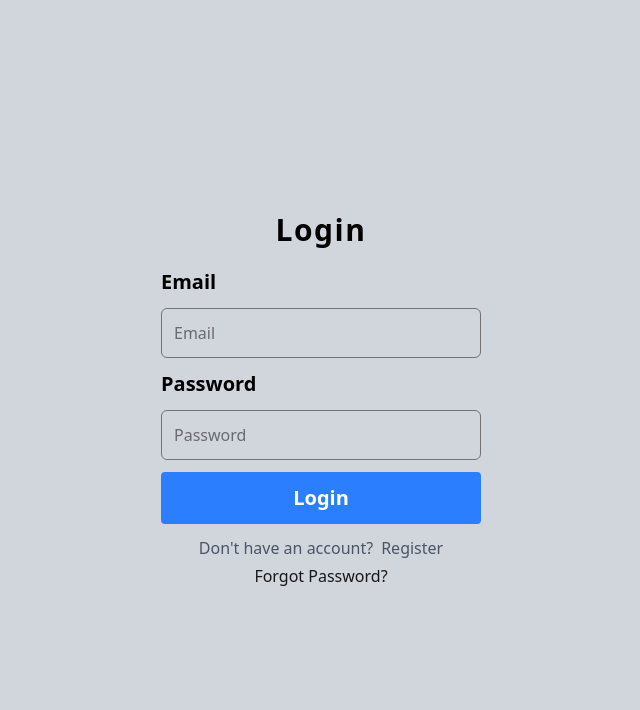
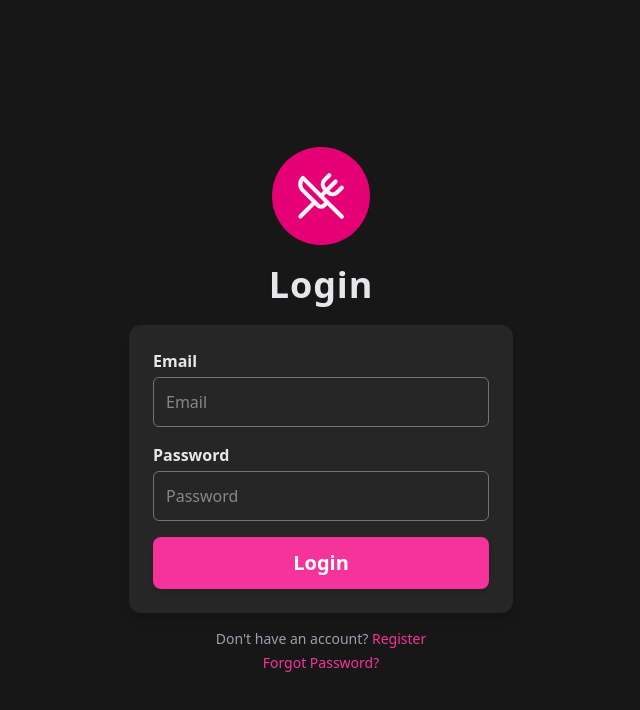
Before and after one commit to edwardogheneochuko/Lounge_client, a React (Vite) app: page /login in a window 1280 px wide. Shown: the top 710 px of the page, without its empty margins (319-959 px from the left). Built offline with nearby package versions, Linux system fonts and the light colour scheme.

Commit message:
added ui ux design for auth improvements

```diff
--- a/package.json
+++ b/package.json
@@ -14,6 +14,7 @@
     "@tailwindcss/vite": "^4.1.12",
     "axios": "^1.11.0",
     "immer": "^10.1.3",
+    "lucide-react": "^0.544.0",
     "persist": "^0.2.7",
     "react": "^19.1.1",
     "react-dom": "^19.1.1",
--- a/src/auth/ForgotPassword.jsx
+++ b/src/auth/ForgotPassword.jsx
@@ -6,7 +6,8 @@ import SubmitBtn from "../components/SubmitBtn";
 import { Link } from "react-router-dom";
 
 const ForgotPassword = () => {
-  const borderStyles = "border border-neutral-500 py-3 rounded-md px-3 w-full";
+  const borderStyles =
+    "border border-neutral-500 p-3 rounded-md bg-neutral-800 text-gray-200 focus:outline-none focus:ring-2 focus:ring-pink-500";
   const [loading, setLoading] = React.useState(false);
   const [serverMessage, setServerMessage] = React.useState("");
 
@@ -45,14 +46,18 @@ const ForgotPassword = () => {
   };
 
   return (
-    <div className="flex items-center justify-center h-screen flex-col bg-gray-300">
-      <h2 className="text-3xl font-bold mb-5 tracking-wider">
+    <div className="flex flex-col items-center justify-center min-h-screen bg-neutral-900 px-4">
+      <h2 className="text-4xl font-bold tracking-wide text-gray-200 mb-6">
         Forgot Password
       </h2>
 
-      <form onSubmit={handleSubmit(onSubmit)} className="grid space-y-3 w-80">
+      <form
+        onSubmit={handleSubmit(onSubmit)}
+        className="w-full max-w-sm grid gap-4 bg-neutral-800 p-6 rounded-xl shadow-lg"
+      >
         {/* Email */}
-        <label htmlFor="email" className="font-semibold text-xl">
+        <div className="flex flex-col">
+          <label htmlFor="email" className="font-semibold text-gray-200 mb-1">
             Email
           </label>
           <input
@@ -63,35 +68,41 @@ const ForgotPassword = () => {
             {...register("email")}
           />
           {errors.email && (
-          <p className="text-red-500 text-sm">{errors.email.message}</p>
+            <p className="text-red-500 text-sm mt-1">{errors.email.message}</p>
           )}
+        </div>
 
         {/* Server messages */}
         {serverMessage && (
-          <p className="text-center text-blue-600">{serverMessage}</p>
+          <p
+            className={`text-center font-medium ${
+              serverMessage.toLowerCase().includes("sent")
+                ? "text-green-600"
+                : "text-red-600"
+            }`}
+          >
+            {serverMessage}
+          </p>
         )}
 
         <SubmitBtn title="Send Reset Link" loading={loading} />
       </form>
 
       {/* Links */}
-      <div className="mt-3 flex flex-col items-center gap-1">
+      <div className="mt-4 flex flex-col items-center gap-2 text-sm text-gray-400">
+        <Link
+          to="/login"
+          className="text-pink-500 font-semibold hover:underline text-lg"
+        >
+          Back to Login
+        </Link>
+
         <Link
           to="/reset-password"
-          className="text-neutral-800 text-lg font-semibold hover:underline"
+          className="text-pink-500 font-semibold hover:underline text-lg"
         >
           Reset Page
         </Link>
-
-        <p className="text-neutral-700">
-          Go back to
-          <Link
-            to="/login"
-            className="hover:underline text-neutral-800 font-semibold ml-1 text-lg"
-          >
-            Login
-          </Link>
-        </p>
       </div>
     </div>
   );
--- a/src/auth/Login.jsx
+++ b/src/auth/Login.jsx
@@ -1,10 +1,11 @@
 import React from "react";
 import { useForm } from "react-hook-form";
 import { zodResolver } from "@hookform/resolvers/zod";
-import { loginSchema } from "../schemas/authSchemas"; // your Zod schema
+import { loginSchema } from "../schemas/authSchemas";
 import { useNavigate, Link } from "react-router-dom";
 import useAuthStore from "../store/authStore";
 import SubmitBtn from "../components/SubmitBtn";
+import Header from "../components/Header";
 
 const Login = () => {
   const navigate = useNavigate();
@@ -12,7 +13,8 @@ const Login = () => {
   const [loading, setLoading] = React.useState(false);
   const [serverError, setServerError] = React.useState("");
 
-  const borderStyles = "border border-neutral-500 py-3 rounded-md px-3";
+  const borderStyles =
+    "border border-neutral-500 p-3 rounded-md bg-neutral-800 text-gray-200 focus:outline-none focus:ring-2 focus:ring-pink-500";
 
   const {
     register,
@@ -25,19 +27,11 @@ const Login = () => {
       setLoading(true);
       setServerError("");
 
-      // Call Zustand login
       await loginUser(data.email, data.password);
 
-      // Get logged-in user from Zustand
       const { user } = useAuthStore.getState();
-
-      // Redirect based on role
-      if (user?.role === "admin") {
-        navigate("/admin");
-      } else {
-
-        navigate("/shop");
-      }
+      if (user?.role === "admin") navigate("/admin");
+      else navigate("/shop");
     } catch (err) {
       setServerError(err.message || "Login failed");
     } finally {
@@ -45,13 +39,23 @@ const Login = () => {
     }
   };
 
+  return (
+    <div className="flex flex-col items-center justify-center min-h-screen bg-neutral-900 px-4">
+      <Header />
 
-  return (
-    <div className="flex items-center justify-center h-screen flex-col bg-gray-300">
-      <h2 className="text-3xl font-bold mb-5 tracking-wider">Login</h2>
-      <form onSubmit={handleSubmit(onSubmit)} className="grid space-y-3 w-80">
+      <h2 className="text-4xl font-bold tracking-wide text-gray-200 my-5">
+        Login
+      </h2>
+
+      <form
+        onSubmit={handleSubmit(onSubmit)}
+        className="w-full max-w-sm grid gap-4 bg-neutral-800 p-6 rounded-xl shadow-lg"
+      >
         {/* Email */}
-        <label htmlFor="email" className="font-semibold text-xl">Email</label>
+        <div className="flex flex-col">
+          <label htmlFor="email" className="font-semibold text-gray-200 mb-1">
+            Email
+          </label>
           <input
             id="email"
             type="text"
@@ -60,11 +64,15 @@ const Login = () => {
             {...register("email")}
           />
           {errors.email && (
-          <p className="text-red-500 text-sm">{errors.email.message}</p>
+            <p className="text-red-500 text-sm mt-1">{errors.email.message}</p>
           )}
+        </div>
 
         {/* Password */}
-        <label htmlFor="password" className="font-semibold text-xl">Password</label>
+        <div className="flex flex-col">
+          <label htmlFor="password" className="font-semibold text-gray-200 mb-1">
+            Password
+          </label>
           <input
             id="password"
             type="password"
@@ -73,27 +81,30 @@ const Login = () => {
             {...register("password")}
           />
           {errors.password && (
-          <p className="text-red-500 text-sm">{errors.password.message}</p>
+            <p className="text-red-500 text-sm mt-1">{errors.password.message}</p>
           )}
+        </div>
 
         {/* Server error */}
-        {serverError && <p className="text-red-600">{serverError}</p>}
+        {serverError && (
+          <p className="text-red-600 text-center font-medium">{serverError}</p>
+        )}
 
         {/* Submit button */}
         <SubmitBtn title="Login" loading={loading} />
       </form>
 
       {/* Links */}
-      <div className="mt-3 text-gray-600">
-        Don&apos;t have an account?
-        <Link to="/register" className="ml-2 hover:underline">
+      <div className="mt-4 text-gray-400 text-sm">
+        Don&apos;t have an account?{" "}
+        <Link to="/register" className="text-pink-500 hover:underline">
           Register
         </Link>
       </div>
 
       <Link
         to="/forgot-password"
-        className="mt-1 text-neutral-900 hover:underline"
+        className="mt-1 text-pink-500 text-sm hover:underline"
       >
         Forgot Password?
       </Link>
--- a/src/auth/Register.jsx
+++ b/src/auth/Register.jsx
@@ -13,7 +13,8 @@ const Register = () => {
   const [loading, setLoading] = React.useState(false);
   const [serverError, setServerError] = React.useState("");
 
-  const borderStyles = "border border-neutral-500 py-3 rounded-md px-3";
+  const borderStyles =
+    "border border-neutral-500 p-3 rounded-md bg-neutral-800 text-gray-200 focus:outline-none focus:ring-2 focus:ring-pink-500";
 
   const {
     register,
@@ -26,10 +27,7 @@ const Register = () => {
       setLoading(true);
       setServerError("");
 
-      // call Zustand register (sends Axios request)
       await registerUser(data.username, data.email, data.password);
-
-      // navigate to homepage (or dashboard)
       navigate("/");
     } catch (err) {
       setServerError(err.message || "Something went wrong");
@@ -39,12 +37,18 @@ const Register = () => {
   };
 
   return (
-    <div className="flex items-center justify-center h-screen flex-col bg-gray-300">
-      <h2 className="text-3xl font-bold mb-5 tracking-wider">Register</h2>
+    <div className="flex flex-col items-center justify-center min-h-screen bg-neutral-900 px-4">
+      <h2 className="text-4xl font-bold tracking-wide text-gray-200 mb-6">
+        Register
+      </h2>
 
-      <form onSubmit={handleSubmit(onSubmit)} className="grid space-y-3 w-80">
+      <form
+        onSubmit={handleSubmit(onSubmit)}
+        className="w-full max-w-sm grid gap-4 bg-neutral-800 p-6 rounded-xl shadow-lg"
+      >
         {/* Username */}
-        <label htmlFor="username" className="font-semibold text-xl">
+        <div className="flex flex-col">
+          <label htmlFor="username" className="font-semibold text-gray-200 mb-1">
             Username
           </label>
           <input
@@ -55,11 +59,15 @@ const Register = () => {
             {...register("username")}
           />
           {errors.username && (
-          <p className="text-red-500 text-sm">{errors.username.message}</p>
+            <p className="text-red-500 text-sm mt-1">{errors.username.message}</p>
           )}
+        </div>
 
         {/* Email */}
-        <label htmlFor="email" className="font-semibold text-xl">Email</label>
+        <div className="flex flex-col">
+          <label htmlFor="email" className="font-semibold text-gray-200 mb-1">
+            Email
+          </label>
           <input
             id="email"
             type="text"
@@ -68,11 +76,15 @@ const Register = () => {
             {...register("email")}
           />
           {errors.email && (
-          <p className="text-red-500 text-sm">{errors.email.message}</p>
+            <p className="text-red-500 text-sm mt-1">{errors.email.message}</p>
           )}
+        </div>
 
         {/* Password */}
-        <label htmlFor="password" className="font-semibold text-xl">Password</label>
+        <div className="flex flex-col">
+          <label htmlFor="password" className="font-semibold text-gray-200 mb-1">
+            Password
+          </label>
           <input
             id="password"
             type="password"
@@ -81,11 +93,13 @@ const Register = () => {
             {...register("password")}
           />
           {errors.password && (
-          <p className="text-red-500 text-sm">{errors.password.message}</p>
+            <p className="text-red-500 text-sm mt-1">{errors.password.message}</p>
           )}
+        </div>
 
         {/* Confirm Password */}
-        <label htmlFor="confirmPassword" className="font-semibold text-xl">
+        <div className="flex flex-col">
+          <label htmlFor="confirmPassword" className="font-semibold text-gray-200 mb-1">
             Confirm Password
           </label>
           <input
@@ -96,19 +110,23 @@ const Register = () => {
             {...register("confirmPassword")}
           />
           {errors.confirmPassword && (
-          <p className="text-red-500 text-sm">{errors.confirmPassword.message}</p>
+            <p className="text-red-500 text-sm mt-1">{errors.confirmPassword.message}</p>
           )}
+        </div>
 
         {/* Server error */}
-        {serverError && <p className="text-red-600">{serverError}</p>}
+        {serverError && (
+          <p className="text-red-600 text-center font-medium">{serverError}</p>
+        )}
 
         {/* Submit button */}
         <SubmitBtn title="Register" loading={loading} />
       </form>
 
-      <div className="mt-3 text-gray-600">
-        Already have an account?
-        <Link to="/login" className="ml-2 hover:underline">
+      {/* Links */}
+      <div className="mt-4 text-gray-400 text-sm">
+        Already have an account?{" "}
+        <Link to="/login" className="text-pink-500 hover:underline">
           Login
         </Link>
       </div>
--- a/src/auth/ResetPassword.jsx
+++ b/src/auth/ResetPassword.jsx
@@ -10,7 +10,9 @@ const ResetPassword = () => {
   const navigate = useNavigate();
   const [loading, setLoading] = React.useState(false);
   const [serverMessage, setServerMessage] = React.useState("");
-  const borderStyles = "border border-neutral-500 py-3 rounded-md px-3 w-full";
+
+  const borderStyles =
+    "border border-neutral-500 p-3 rounded-md bg-neutral-800 text-gray-200 focus:outline-none focus:ring-2 focus:ring-pink-500";
 
   const {
     register,
@@ -45,12 +47,18 @@ const ResetPassword = () => {
   };
 
   return (
-    <div className="flex items-center justify-center h-screen flex-col bg-gray-300">
-      <h2 className="text-3xl font-bold mb-5 tracking-wider">Reset Password</h2>
+    <div className="flex flex-col items-center justify-center min-h-screen bg-neutral-900 px-4">
+      <h2 className="text-4xl font-bold tracking-wide text-gray-200 mb-6">
+        Reset Password
+      </h2>
 
-      <form onSubmit={handleSubmit(onSubmit)} className="grid space-y-3 w-80">
+      <form
+        onSubmit={handleSubmit(onSubmit)}
+        className="w-full max-w-sm grid gap-4 bg-neutral-800 p-6 rounded-xl shadow-lg"
+      >
         {/* New Password */}
-        <label htmlFor="password" className="font-semibold text-xl">
+        <div className="flex flex-col">
+          <label htmlFor="password" className="font-semibold text-gray-200 mb-1">
             New Password
           </label>
           <input
@@ -61,11 +69,13 @@ const ResetPassword = () => {
             {...register("password")}
           />
           {errors.password && (
-          <p className="text-red-500 text-sm">{errors.password.message}</p>
+            <p className="text-red-500 text-sm mt-1">{errors.password.message}</p>
           )}
+        </div>
 
         {/* Confirm Password */}
-        <label htmlFor="confirmPassword" className="font-semibold text-xl">
+        <div className="flex flex-col">
+          <label htmlFor="confirmPassword" className="font-semibold text-gray-200 mb-1">
             Confirm Password
           </label>
           <input
@@ -76,15 +86,14 @@ const ResetPassword = () => {
             {...register("confirmPassword")}
           />
           {errors.confirmPassword && (
-          <p className="text-red-500 text-sm">
-            {errors.confirmPassword.message}
-          </p>
+            <p className="text-red-500 text-sm mt-1">{errors.confirmPassword.message}</p>
           )}
+        </div>
 
         {/* Server messages */}
         {serverMessage && (
           <p
-            className={`text-center ${
+            className={`text-center font-medium ${
               serverMessage.toLowerCase().includes("success")
                 ? "text-green-600"
                 : "text-red-600"
@@ -94,12 +103,14 @@ const ResetPassword = () => {
           </p>
         )}
 
+        {/* Submit button */}
         <SubmitBtn title="Reset Password" loading={loading} />
       </form>
 
+      {/* Back to login */}
       <Link
         to="/login"
-        className="hover:underline text-neutral-800 font-semibold mt-3 text-lg"
+        className="mt-4 text-pink-500 font-semibold hover:underline text-lg"
       >
         Back to Login
       </Link>
--- /dev/null
+++ b/src/components/Header.jsx
@@ -0,0 +1,27 @@
+import React from 'react';
+import { UtensilsCrossed } from 'lucide-react';
+
+const Header = () => {
+  return (
+    <div className="flex justify-center mt-5">
+      <div
+        className="
+          bg-pink-600
+          p-6
+          rounded-full
+          text-gray-100
+          hover:scale-110
+          hover:shadow-lg
+          transition-all
+          duration-300
+          cursor-pointer
+        "
+        aria-label="Food Icon"
+      >
+        <UtensilsCrossed size={50} />
+      </div>
+    </div>
+  );
+};
+
+export default Header;
--- a/src/components/Navbar.jsx
+++ b/src/components/Navbar.jsx
@@ -6,13 +6,14 @@ const Navbar = () => {
   return (
     <div className='fixed w-full flex justify-between px-3 sm:px-5 py-5 bg-neutral-300 t
     ext-neutral-900 items-center mx-auto font-serif '>
-      <div className='font-bold text-2xl tracking-widest'>
-        Lounge
+      <div className='font-bold text-lg md:text-2xl tracking-widest font-sans'>
+        Asap{' '}<span className='font-mono'>Lounge</span>
       </div>
       <div>
-        <Link to='/login' className='text-gray-400 px-5 py-2 border-2 bg-neutral-900 rounded-lg
-        hover:bg-neutral-700 hover:text-gray-100 duration-300 cursor-pointer'>
-            Login
+        <Link to='/login' className='text-gray-400 px-5 py-3 border-2 bg-neutral-900
+         rounded-lg hover:bg-neutral-700 hover:text-gray-100 duration-300
+         cursor-pointer text-sm md:text-lg'>
+            Login / Signup
         </Link>
       </div>
     </div>
--- a/src/components/SubmitBtn.jsx
+++ b/src/components/SubmitBtn.jsx
@@ -1,17 +1,56 @@
-import React from 'react'
+import React from 'react';
 
 const SubmitBtn = ({ children, title, loading }) => {
   return (
     <button
       type="submit"
       disabled={loading}
-      className={`w-full bg-blue-500 text-white p-3 rounded text-xl font-semibold transition-colors cursor-pointer
-        ${loading ? "opacity-70 cursor-not-allowed" : "hover:bg-blue-600"}
+      className={`
+        w-full
+        bg-pink-500
+        text-white
+        p-3
+        rounded-lg
+        text-xl
+        font-semibold
+        transition-all
+        duration-300
+        shadow-md
+        ${loading
+          ? "opacity-70 cursor-not-allowed"
+          : "hover:bg-pink-600 hover:shadow-lg"
+        }
       `}
     >
-      {loading ? "Loading..." : (children || title)}
+      {loading ? (
+        <span className="flex items-center justify-center gap-2">
+          <svg
+            className="animate-spin h-5 w-5 text-white"
+            xmlns="http://www.w3.org/2000/svg"
+            fill="none"
+            viewBox="0 0 24 24"
+          >
+            <circle
+              className="opacity-25"
+              cx="12"
+              cy="12"
+              r="10"
+              stroke="currentColor"
+              strokeWidth="4"
+            ></circle>
+            <path
+              className="opacity-75"
+              fill="currentColor"
+              d="M4 12a8 8 0 018-8v4a4 4 0 00-4 4H4z"
+            ></path>
+          </svg>
+          Loading...
+        </span>
+      ) : (
+        children || title
+      )}
     </button>
-  )
-}
+  );
+};
 
-export default SubmitBtn
+export default SubmitBtn;
```
Also changed, not shown: 1 other file (tests, documents, lock files or other folders). Lines whose indentation alone changed are shown as unchanged.
